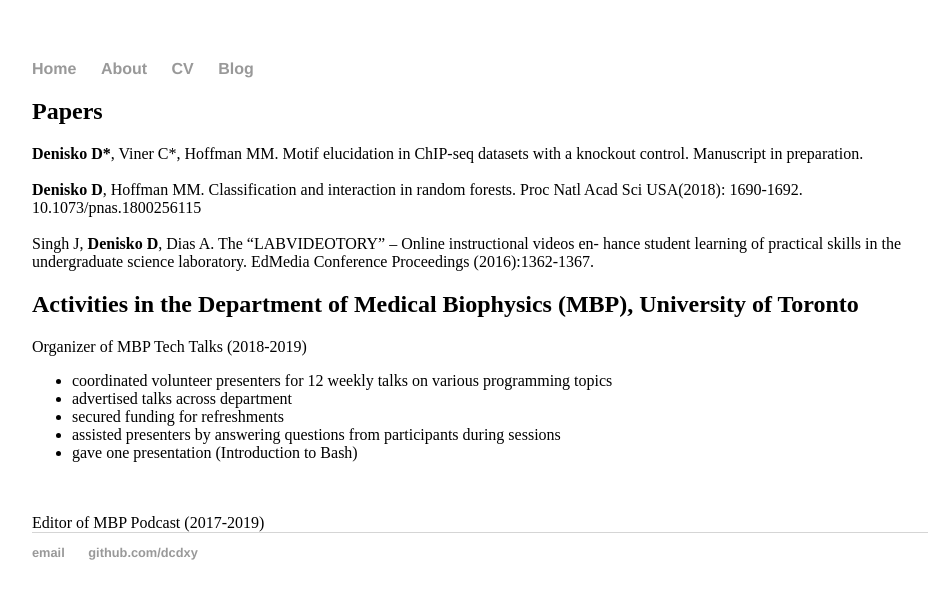
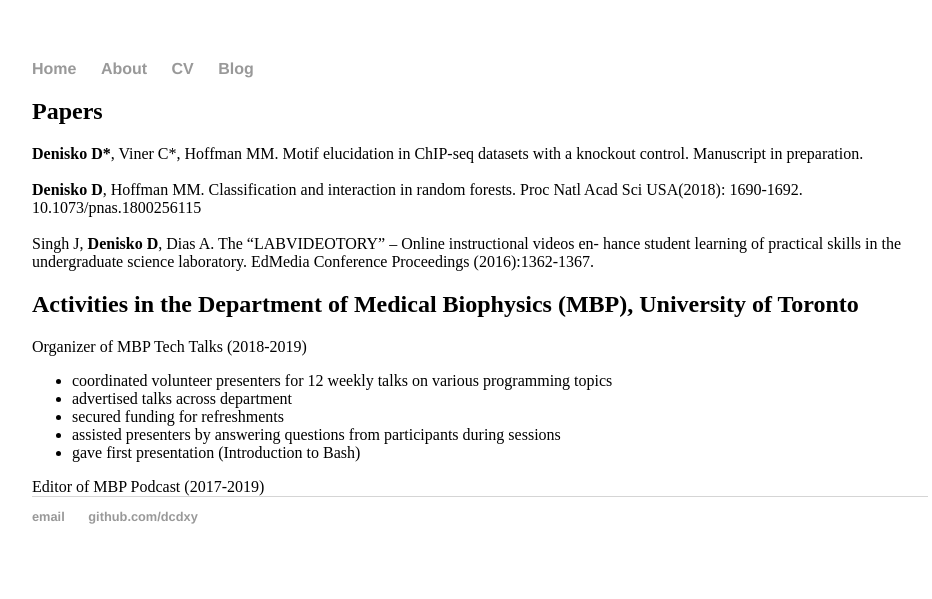
Before and after one commit to dcdxy/old-website, a Jekyll site: the page built from cv/index.html, in a window 1280 px wide. Shown: the top 599 px of the page, without its empty margins (160-1092 px from the left). Built offline with Jekyll 4.4.1, drawn with Linux system fonts in a browser that asks for light colours.

Commit message:
Fixed formatting

```diff
--- a/cv/index.html
+++ b/cv/index.html
@@ -18,8 +18,6 @@ Organizer of MBP Tech Talks (2018-2019)
   <li>advertised talks across department</li>
   <li>secured funding for refreshments</li>
   <li>assisted presenters by answering questions from participants during sessions</li>
-  <li>gave one presentation (Introduction to Bash)</li>
+  <li>gave first presentation (Introduction to Bash)</li>
 </ul>
-<br>
-<br>
 Editor of MBP Podcast (2017-2019)
```
